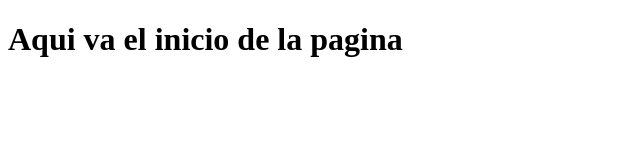
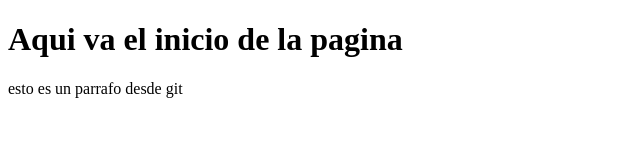
Before and after one commit to chusULPGC/proyectowebempresab, a plain HTML site: page index.html in a window 1280 px wide. Shown: the whole page, without its empty margins (0-640 px from the left). Drawn offline with Linux system fonts and the light colour scheme.

Commit message:
Update index.html

```diff
--- a/index.html
+++ b/index.html
@@ -10,6 +10,7 @@
 
 <body>
     <h1>Aqui va el inicio de la pagina</h1>
+    <p>esto es un parrafo desde git</p>
 </body>
 
 </html>
```
